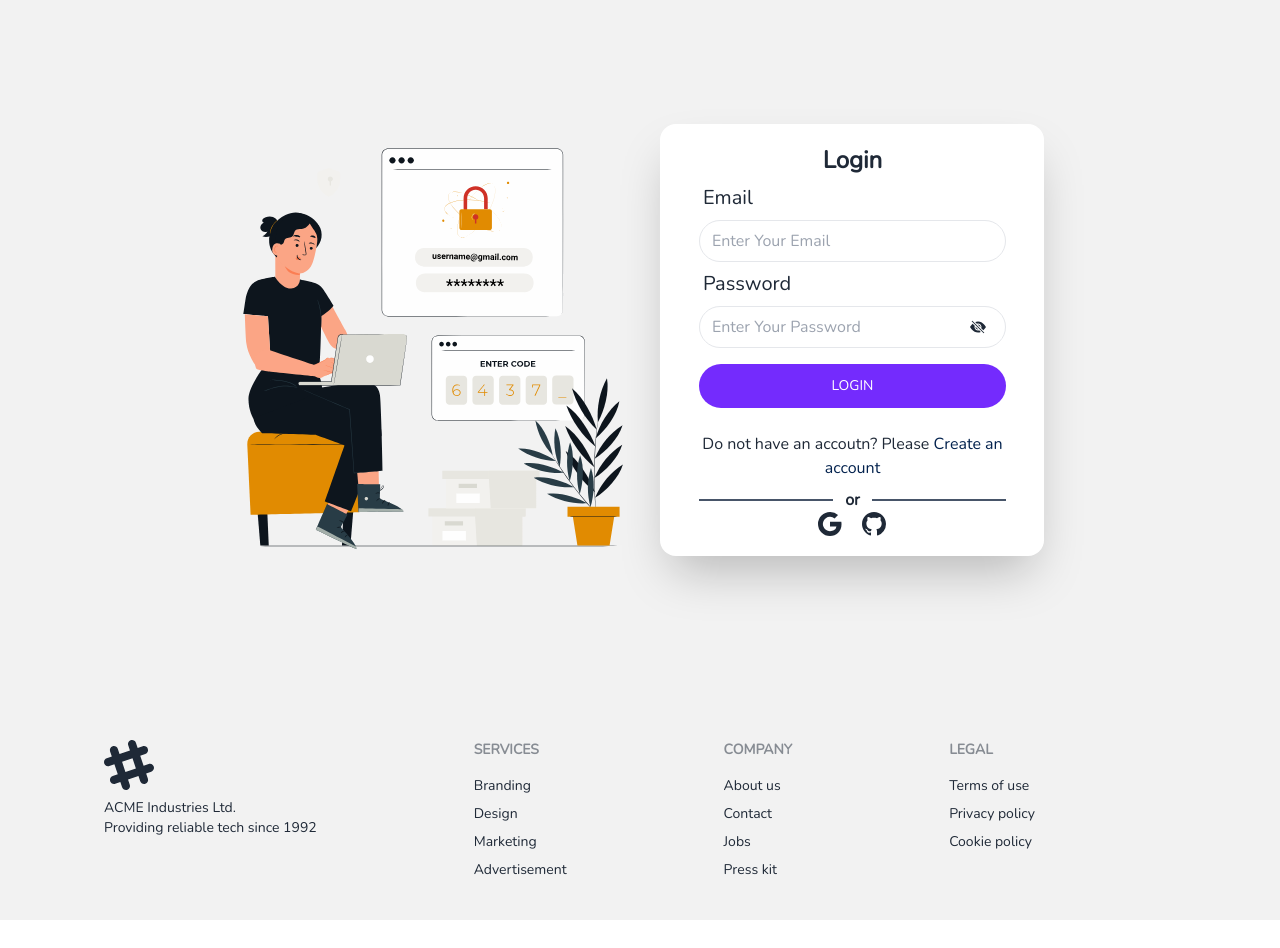
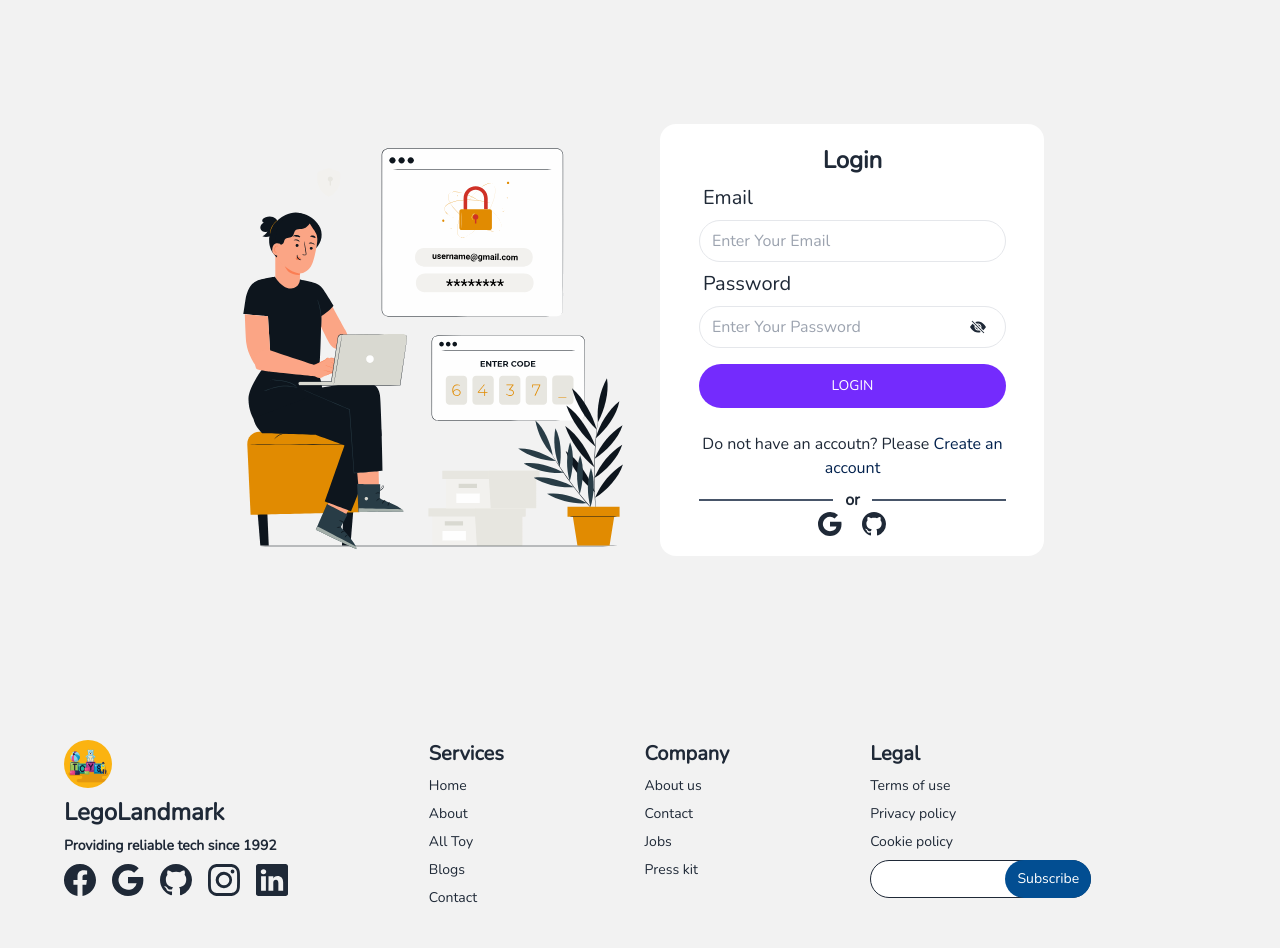
Before and after one commit to rakibislam2233/LegosToy-Client-Side, a React (Vite) app: page /login in a window 1280 px wide. Shown: the part 100-1048 px from the top of the page. Before the commit the page ends 1020 px from the top, so only its background shows below. Built offline with nearby package versions, Linux system fonts and the light colour scheme; no server answers; a web font is replaced by a local one.

Commit message:
update some code

```diff
--- a/src/Pages/Auth/Login/Login.jsx
+++ b/src/Pages/Auth/Login/Login.jsx
@@ -68,7 +68,7 @@ const from = location?.state?.from.pathname || "/";
         <div className="w-full md:max-w-1/2 text-center lg:text-left">
           <Lottie animationData={LoginLotti} loop={true} />
         </div>
-        <div className="w-full md:max-w-1/2 card flex-shrink-0  max-w-sm shadow-2xl bg-base-100 py-5">
+        <div className="w-full md:max-w-1/2 card flex-shrink-0  max-w-sm  bg-base-100 py-5">
           <form onSubmit={handelSingIn} className="w-4/5 mx-auto relative">
           <h3 className="text-center text-2xl font-semibold">Login</h3>
           {error && (
--- a/src/Pages/Auth/SignUp/SignUp.jsx
+++ b/src/Pages/Auth/SignUp/SignUp.jsx
@@ -81,7 +81,7 @@ const SignUp = () => {
         <div className="w-full md:max-w-1/2 text-center lg:text-left">
           <Lottie animationData={login} loop={true} />
         </div>
-        <div className="w-full md:max-w-1/2 card flex-shrink-0  max-w-sm shadow-2xl bg-base-100 py-5">
+        <div className="w-full md:max-w-1/2 card flex-shrink-0  max-w-sm  bg-base-100 py-5">
           <form onSubmit={handelSignUp} className="w-4/5 mx-auto relative">
             <h3 className="text-center text-2xl font-semibold">Sign Up</h3>
             {error && (
--- a/src/Pages/Home/MyToys/MyToys.jsx
+++ b/src/Pages/Home/MyToys/MyToys.jsx
@@ -10,7 +10,7 @@ const MyToys = () => {
     fetch(`http://localhost:5000/myToy/${user?.email}`)
       .then((res) => res.json())
       .then((data) => setmyToy(data));
-  }, []);
+  }, [myToy]);
   const handleSingleData = (id) => {
     fetch(`http://localhost:5000/singleToy/${id}`)
       .then((res) => res.json())
@@ -113,7 +113,7 @@ const MyToys = () => {
         </div>
       )}
 
-      {<UpdateToyModal singelUpdateToy={singelUpdateToy}></UpdateToyModal>}
+      {<UpdateToyModal  setmyToy={setmyToy} myToy={myToy} singelUpdateToy={singelUpdateToy}></UpdateToyModal>}
         </div>
 
     </div>
--- a/src/Pages/Home/Shope/Shope.jsx
+++ b/src/Pages/Home/Shope/Shope.jsx
@@ -74,7 +74,7 @@ const Shope = () => {
               <div  className="w-full grid md:grid-cols-2 p-5 gap-5">
                 {datas?.map((data) => (
                   <>
-                    <div data-aos="zoom-in" className="w-full h-full bg-base-100  border flex justify-between rounded-2xl">
+                    <div data-aos="zoom-in" className="w-full h-full bg-base-100  border md:flex justify-between rounded-2xl">
                       <div className="md:w-1/2 ">
                         <img
                           className="w-full rounded-2xl  h-72 cursor-pointer"
@@ -119,7 +119,7 @@ const Shope = () => {
               <div className="w-full grid md:grid-cols-2 p-5 gap-5">
                 {datas?.map((data) => (
                   <>
-                    <div data-aos="zoom-in" className="w-full h-full bg-base-100  border flex justify-between rounded-2xl">
+                    <div data-aos="zoom-in" className="w-full h-full bg-base-100  border md:flex justify-between rounded-2xl">
                       <div className="md:w-1/2 ">
                         <img
                           className="w-full rounded-2xl  h-72 cursor-pointer"
--- a/src/Pages/Shared/Footer/Footer.jsx
+++ b/src/Pages/Shared/Footer/Footer.jsx
@@ -1,32 +1,65 @@
-
-
+import {
+  BsFacebook,
+  BsGoogle,
+  BsInstagram,
+  BsLinkedin,
+  BsGithub,
+} from "react-icons/bs";
 const Footer = () => {
   return (
     <footer className="bg-base-200 ">
- <div className="w-full max-w-6xl mx-auto footer p-10 bg-base-200 text-base-content">
+      <div className="w-full max-w-6xl mx-auto footer  py-10 bg-base-200 text-base-content px-5 md:px-0">
         <div>
-    <svg width="50" height="50" viewBox="0 0 24 24" xmlns="http://www.w3.org/2000/svg" fillRule="evenodd" clipRule="evenodd" className="fill-current"><path d="M22.672 15.226l-2.432.811.841 2.515c.33 1.019-.209 2.127-1.23 2.456-1.15.325-2.148-.321-2.463-1.226l-.84-2.518-5.013 1.677.84 2.517c.391 1.203-.434 2.542-1.831 2.542-.88 0-1.601-.564-1.86-1.314l-.842-2.516-2.431.809c-1.135.328-2.145-.317-2.463-1.229-.329-1.018.211-2.127 1.231-2.456l2.432-.809-1.621-4.823-2.432.808c-1.355.384-2.558-.59-2.558-1.839 0-.817.509-1.582 1.327-1.846l2.433-.809-.842-2.515c-.33-1.02.211-2.129 1.232-2.458 1.02-.329 2.13.209 2.461 1.229l.842 2.515 5.011-1.677-.839-2.517c-.403-1.238.484-2.553 1.843-2.553.819 0 1.585.509 1.85 1.326l.841 2.517 2.431-.81c1.02-.33 2.131.211 2.461 1.229.332 1.018-.21 2.126-1.23 2.456l-2.433.809 1.622 4.823 2.433-.809c1.242-.401 2.557.484 2.557 1.838 0 .819-.51 1.583-1.328 1.847m-8.992-6.428l-5.01 1.675 1.619 4.828 5.011-1.674-1.62-4.829z"></path></svg>
-    <p>ACME Industries Ltd.<br/>Providing reliable tech since 1992</p>
+          <img
+            className="w-12 h-12 rounded-full cursor-pointer"
+            src="../../../../src/assets/images/logo/56647.jpg"
+            alt=""
+          />
+          <p className="text-2xl font-semibold">LegoLandmark</p>
+          <p className="font-semibold">Providing reliable tech since 1992</p>
+          <div className="flex gap-4">
+            <a href="https://www.facebook.com/all.rakib.39" target="_blank">
+              <BsFacebook className="w-8 h-8 cursor-pointer"></BsFacebook>
+            </a>
+            <BsGoogle className="w-8 h-8 cursor-pointer"></BsGoogle>
+            <a href="https://github.com/rakibislam2233" target="_blank">
+              <BsGithub className="w-8 h-8 cursor-pointer"></BsGithub>
+            </a>
+            <a href="https://www.instagram.com/r_a_k_i_b_a_l_i/" target="_blank"><BsInstagram className="w-8 h-8 cursor-pointer"></BsInstagram></a>
+            <a href="https://www.linkedin.com/in/md-rakib-ali/"><BsLinkedin className="w-8 h-8 cursor-pointer"></BsLinkedin></a>
+          </div>
         </div>
         <div>
-    <span className="footer-title">Services</span>
-    <a className="link link-hover">Branding</a>
-    <a className="link link-hover">Design</a>
-    <a className="link link-hover">Marketing</a>
-    <a className="link link-hover">Advertisement</a>
+          <span className="text-xl font-semibold">Services</span>
+          <a className="link link-hover">Home</a>
+          <a className="link link-hover">About</a>
+          <a className="link link-hover">All Toy</a>
+          <a className="link link-hover">Blogs</a>
+          <a className="link link-hover">Contact</a>
         </div>
         <div>
-    <span className="footer-title">Company</span>
+          <span className="text-xl font-semibold">Company</span>
           <a className="link link-hover">About us</a>
           <a className="link link-hover">Contact</a>
           <a className="link link-hover">Jobs</a>
           <a className="link link-hover">Press kit</a>
         </div>
         <div>
-    <span className="footer-title">Legal</span>
+          <span className="text-xl font-semibold">Legal</span>
           <a className="link link-hover">Terms of use</a>
           <a className="link link-hover">Privacy policy</a>
           <a className="link link-hover">Cookie policy</a>
+          <div className="relative w-full">
+            <input
+              className="py-2 px-5 w-full rounded-full border border-gray-800"
+              type="email"
+              name="email"
+              id=""
+            />
+            <button className="bg-[#024E92] py-[9px] px-3 rounded-full text-white absolute right-0">
+              Subscribe
+            </button>
+          </div>
         </div>
       </div>
     </footer>
```
Also changed, not shown: src/Pages/Home/MyToys/UpdateToyModal.jsx (+43 -26 lines). Lines whose indentation alone changed are shown as unchanged.
